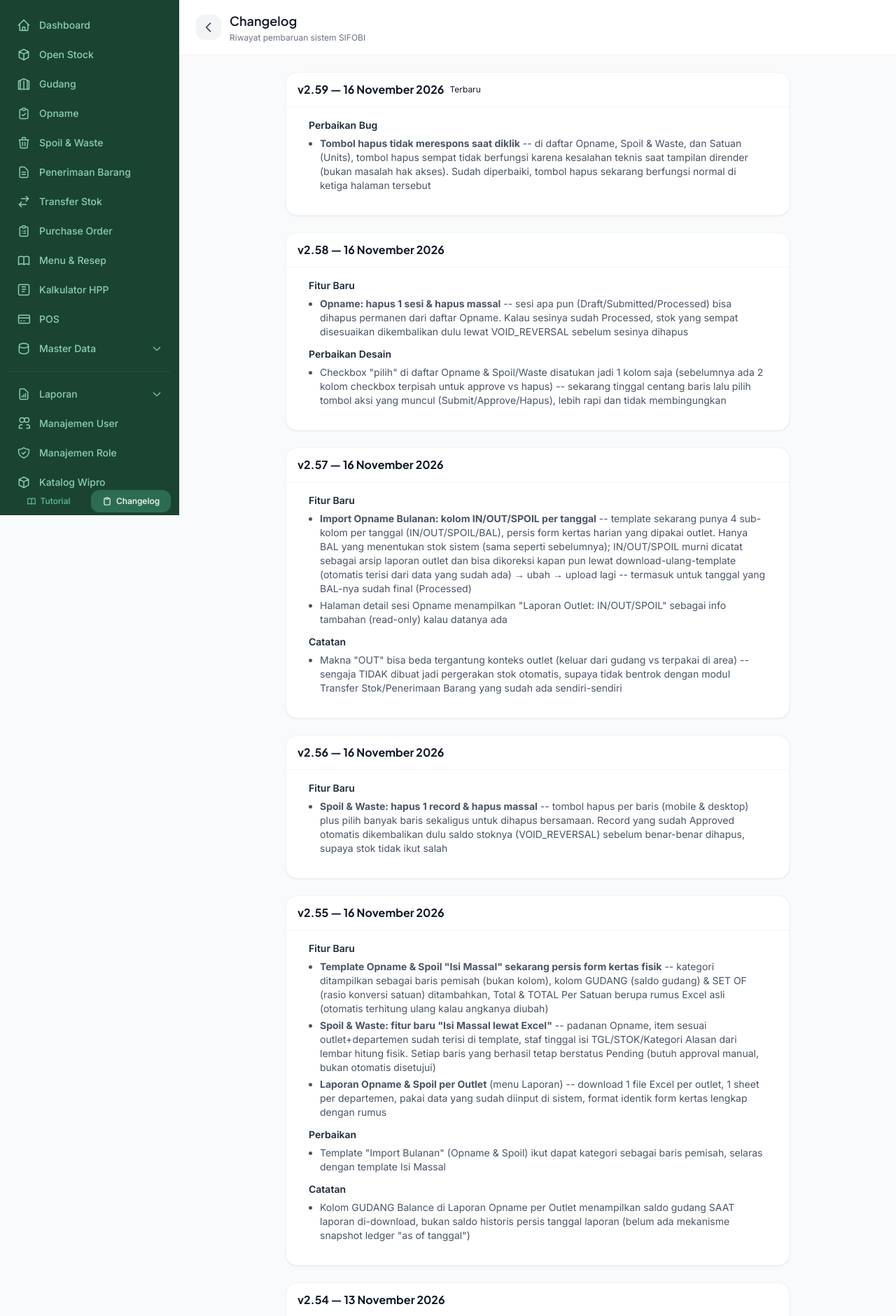
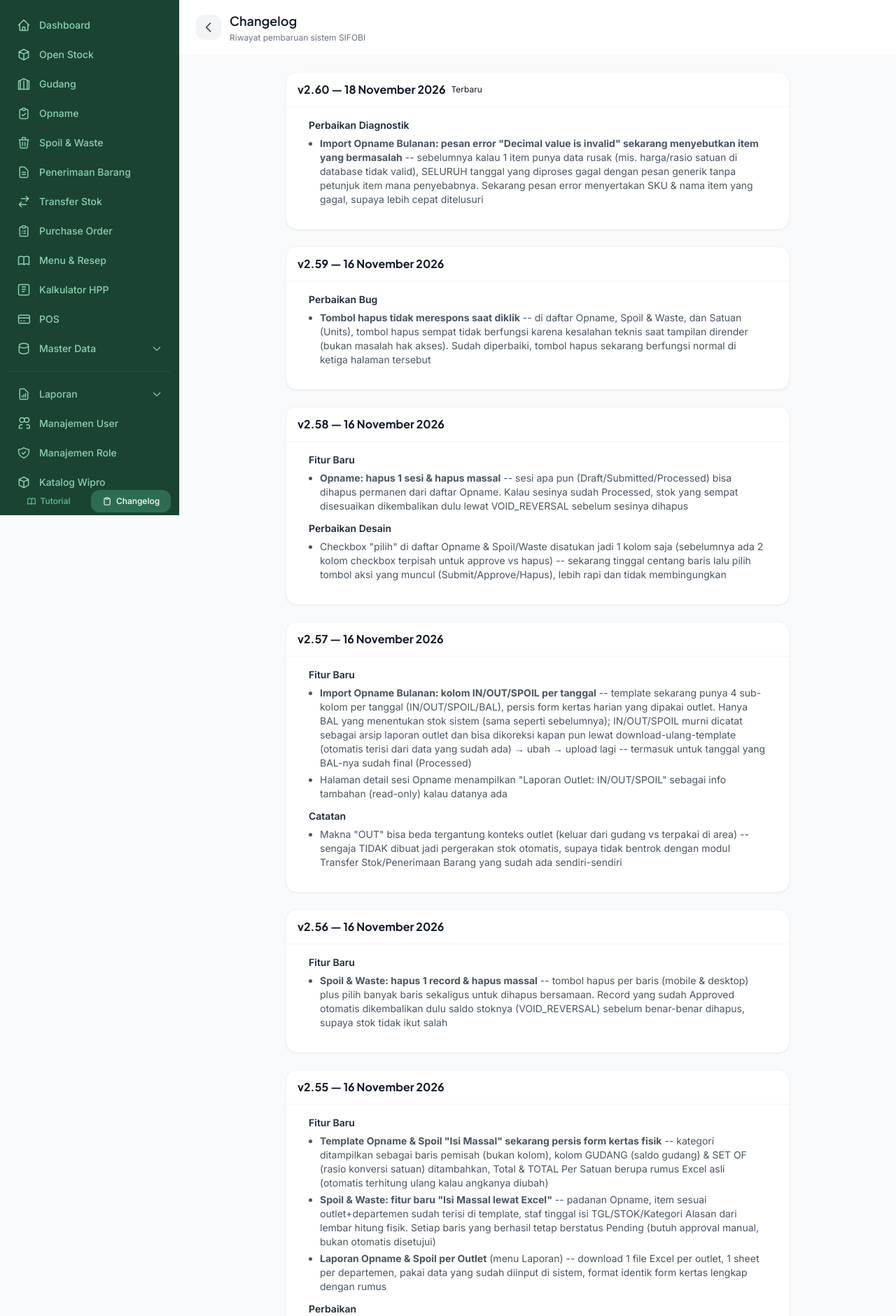
Before and after one commit to yaqinjq/sifobi-v2, a Laravel app: page /changelog in a window 1280 px wide. Shown: the part 64-1944 px from the top of the page at 70% size. Run offline with Laravel 12, Linux system fonts and the light colour scheme; the visitor is signed in with stand-in values (Sample User, id 1); data comes from the database, SQL or seed files in the repository; data that the repository does not hold is empty; style sheets or scripts are compiled from the project's sources; parts of the project's set-up code (start-up, migrations or seed data) failed here and were passed over; some libraries are stand-ins or nearby versions.

Commit message:
[FIX] Import Opname Bulanan: pesan error sertakan item yang bermasalah
User melaporkan upload template Opname Bulanan Oktober 2026 gagal untuk
8/8 tanggal dengan pesan generik "Decimal value is invalid" tanpa
petunjuk apa pun. File Excel yang diupload sudah diperiksa byte-per-byte
(semua 140 baris item x 8 kolom tanggal target, lewat PhpSpreadsheet) --
tidak ada sel yang formatnya rusak, semuanya angka desimal valid. Pola
"semua tanggal gagal serentak" adalah ciri khas 1 item dengan field rusak
di database (standard_cost/last_purchase_price/inventory_ratio yang
gagal lolos Decimal::normalize()) -- karena item yang sama muncul di
SETIAP tanggal (barisnya sama, cuma angkanya beda), 1 item rusak
menggagalkan seluruh proses setiap tanggal yang menyentuhnya, bukan
cuma 1 baris.

OpnameMonthlyImport::processDate() sebelumnya tidak membungkus logic
per-item dengan try/catch -- exception apa pun dari 1 item langsung
membatalkan seluruh tanggal tanpa info item mana penyebabnya. Sekarang
dibungkus, exception di-rethrow dengan prefix "[SKU] Nama Item: ..." --
begitu user retry upload yang sama, pesan error akan langsung menunjuk
item spesifiknya, bukan cuma "Decimal value is invalid" generik.

Ikut ditambahkan Log::error() di ProcessOpnameMonthlyImportJob (sebelumnya
exception per-tanggal cuma disimpan sebagai string pesan ke kolom
errors, TIDAK PERNAH masuk ke storage/logs/laravel.log -- jadi tidak ada
jejak apa pun untuk didebug lewat log produksi).

Diverifikasi: php artisan test penuh tetap hijau (501/501). Belum bisa
direproduksi lokal karena item-item di file ini (kode SKU khas Ah Pek
Tunjungan) tidak ada di database lokal -- diagnosis lanjut menunggu user
redeploy + retry upload yang sama untuk melihat pesan error baru.

Co-Authored-By: Claude Sonnet 5 <noreply@anthropic.com>

```diff
--- a/app/Jobs/ProcessOpnameMonthlyImportJob.php
+++ b/app/Jobs/ProcessOpnameMonthlyImportJob.php
@@ -10,6 +10,7 @@ use Illuminate\Contracts\Queue\ShouldQueue;
 use Illuminate\Foundation\Bus\Dispatchable;
 use Illuminate\Queue\InteractsWithQueue;
 use Illuminate\Queue\SerializesModels;
+use Illuminate\Support\Facades\Log;
 use Illuminate\Support\Facades\Storage;
 use Maatwebsite\Excel\Facades\Excel;
 use Throwable;
@@ -74,6 +75,11 @@ class ProcessOpnameMonthlyImportJob implements ShouldQueue
                 } catch (Throwable $throwable) {
                     $failed++;
                     $errors[] = "{$dateRow['date']}: {$throwable->getMessage()}";
+                    Log::error('OpnameMonthlyImport gagal memproses 1 tanggal', [
+                        'run_id' => $run->id,
+                        'date' => $dateRow['date'],
+                        'exception' => $throwable,
+                    ]);
                 }
 
                 $run->forceFill([
--- a/resources/views/changelog.blade.php
+++ b/resources/views/changelog.blade.php
@@ -8,12 +8,29 @@
 
 <div class="px-4 py-5 pb-28 lg:px-6 lg:py-6 max-w-3xl mx-auto w-full space-y-6">
 
+    {{-- v2.60 --}}
+    <x-sf.card>
+        <x-slot:header>
+            <div class="flex items-center justify-between flex-wrap gap-2">
+                <h3 class="font-heading font-bold text-gray-900">v2.60 &mdash; 18 November 2026</h3>
+                <span class="badge-info text-xs">Terbaru</span>
+            </div>
+        </x-slot:header>
+        <div class="px-4 pb-4 space-y-3 text-sm">
+            <div>
+                <p class="font-semibold text-gray-800 mb-1.5">Perbaikan Diagnostik</p>
+                <ul class="space-y-1 text-gray-600 pl-4 list-disc">
+                    <li><strong>Import Opname Bulanan: pesan error "Decimal value is invalid" sekarang menyebutkan item yang bermasalah</strong> -- sebelumnya kalau 1 item punya data rusak (mis. harga/rasio satuan di database tidak valid), SELURUH tanggal yang diproses gagal dengan pesan generik tanpa petunjuk item mana penyebabnya. Sekarang pesan error menyertakan SKU &amp; nama item yang gagal, supaya lebih cepat ditelusuri</li>
+                </ul>
+            </div>
+        </div>
+    </x-sf.card>
+
     {{-- v2.59 --}}
     <x-sf.card>
         <x-slot:header>
             <div class="flex items-center justify-between flex-wrap gap-2">
                 <h3 class="font-heading font-bold text-gray-900">v2.59 &mdash; 16 November 2026</h3>
-                <span class="badge-info text-xs">Terbaru</span>
             </div>
         </x-slot:header>
         <div class="px-4 pb-4 space-y-3 text-sm">
```
Also changed, not shown: app/Imports/OpnameMonthlyImport.php (+16 -0 lines).
